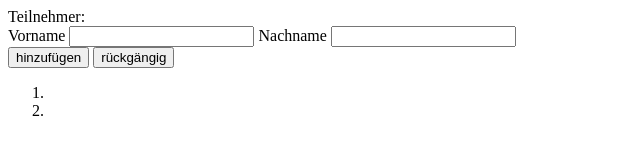
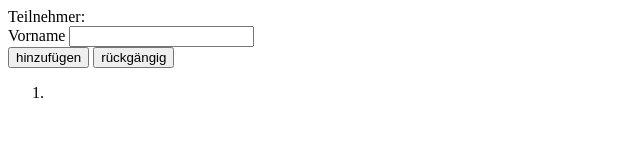
Before and after one commit to S-Guettner/arrays_1, a plain HTML site: page arrays2_3/index.html in a window 1280 px wide. Both pictures are taken after a click on the button "hinzufügen". Shown: the whole page, without its empty margins (0-640 px from the left). Drawn offline with Linux system fonts and the light colour scheme.

Commit message:
only last li element gets removed

```diff
--- a/arrays2_3/index.html
+++ b/arrays2_3/index.html
@@ -12,13 +12,13 @@
     <label class="block" for="input">Teilnehmer:</label>
     <label for="">Vorname</label>
     <input type="text" name="input" id="inputVorname">
-    <label for="">Nachname</label>
-    <input type="text" name="input" id="inputNachname">
+<!--     <label for="">Nachname</label>
+    <input type="text" name="input" id="inputNachname"> -->
     </form>
     <button onclick="list(1)" >hinzufügen</button>
     <button onclick="list(0)">rückgängig</button>
     <ol id="listContainer">
-        <li id="output"></li>
+
 
     </ol>
 
--- a/arrays2_3/main.js
+++ b/arrays2_3/main.js
@@ -1,22 +1,27 @@
 const inputVorname = document.getElementById("inputVorname")
-const inputNachname = document.getElementById("inputNachname")
+/* const inputNachname = document.getElementById("inputNachname") */
 const listContainer = document.getElementById("listContainer")
-
+let li
 const vollerName = []
-
-const output = document.getElementById("output")
 const teilnehmerListe = []
 
 const list = (hinzufügen) => {
-    const vollerName = [inputVorname.value , inputNachname.value]/* .join(" ") */
-/*     hinzufügen ? (teilnehmerListe.push(vollerName),console.log(teilnehmerListe),listContainer.textContent = teilnehmerListe)
-    :
-    (teilnehmerListe.pop(),console.log(teilnehmerListe),console.log("test")) */
-    let newElement = document.createElement("li")
-    listContainer.appendChild(newElement)
+    if(hinzufügen){
+        let name = inputVorname.value
+        teilnehmerListe.push(name)
+        console.log(teilnehmerListe)
 
-    hinzufügen ? (teilnehmerListe.unshift(vollerName),newElement.textContent = vollerName.join(" "))
-    :
-    (teilnehmerListe.shift(),listContainer.removeChild(newElement),console.log("test"))
+
+        li = document.createElement("li")
+
+        listContainer.append(li)
+        li.innerHTML =  teilnehmerListe[teilnehmerListe.length-1]
+    }
+    else {
+        li.remove("li")
+        teilnehmerListe.pop()
+        console.log(teilnehmerListe)
+        /* console.log(listContainer) */
+    }
 
     }
```
